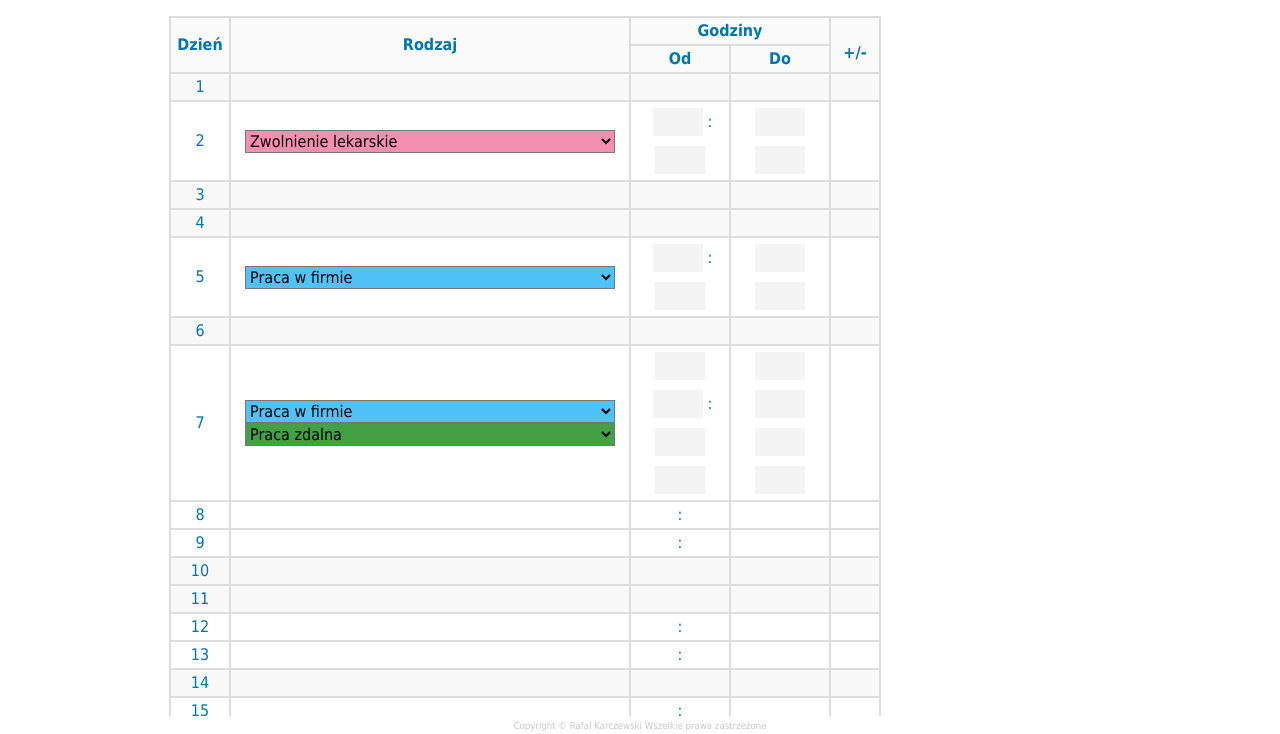
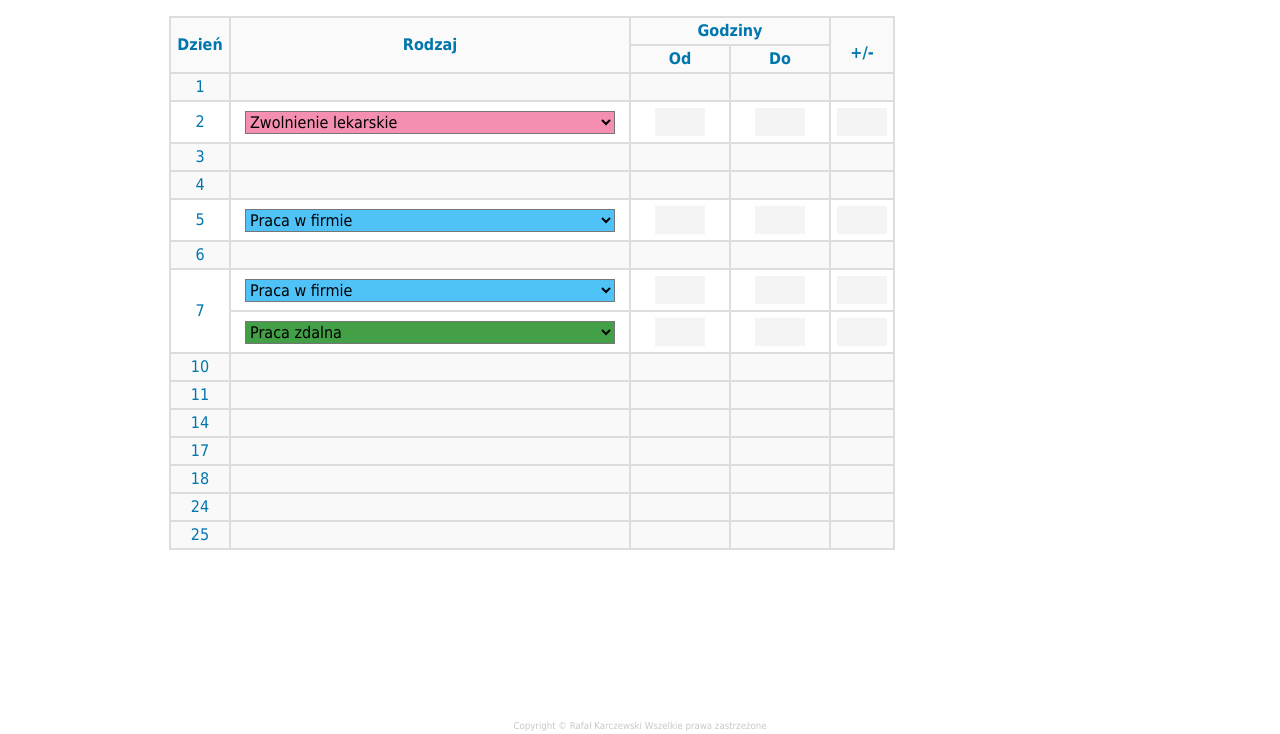
Before and after one commit to RafalK13/WorkTimeSettlement, a React app: page / in a window 1280 px wide. Shown: the part 64-798 px from the top of the page. Built offline with nearby package versions, Linux system fonts and the light colour scheme.

Commit message:
WorkTimeSettlement

```diff
--- a/src/components/DayComponent.js
+++ b/src/components/DayComponent.js
@@ -120,13 +120,10 @@
 
     return 0;
 }
-// function filterTable(day, item) {
-//     return day === item;
-// }
-// function daneZBazy.filter(filterTable.bind(this, dayToCompare));
 
 const DayComponent = (props) => {
 
+    let dane = [];
     const days = daysTab(props.dataRozl);
     const rows = days.map((item) => {
 
@@ -143,16 +140,15 @@
         }
         let lp = item.day.getDate();
 
-        const dane = daneZBazySort.filter((daneItem) => {
+        dane = daneZBazySort.filter((daneItem) => {
             return getDataRaf(item.day).getTime() === getDataRaf(daneItem.data).getTime()
         })
         return (
-            <tr key={item.day.getDate()} className="">
-                <RowComponent lp={lp} tab={dane} />
-            </tr>
+            <RowComponent lp={lp} tab={dane} />
         )
     })
 
+    console.log(daneZBazySort);
     return (
         <>
             <table>
--- a/src/components/RowComponent.js
+++ b/src/components/RowComponent.js
@@ -1,74 +1,44 @@
 import { Fragment } from 'react';
 import SelectComponent from './SelectComponent'
-// import '../styles/DayComponent.scss'
 import '../styles/RowComponent.scss'
 
+const RowComponent = (props) => {
 
-const RowComponent = (props) => {
     const { lp, tab } = props;
-    const p1 = <Fragment key={lp + "-"}>
-        <td>{lp}</td>
-        <td>
-            {
-                tab.map((index) => {
-                    return <SelectComponent id={index.rodzaj} />
-                })
-            }
-        </td>
-        <td>
-            <div>
-                {
-                    tab.map((index) => {
-                        return <input className='time' />
-                    })
-                }
-        :
-            {
-                    tab.map((index) => {
-                        return <input className='time' />
-                    })
-                }
-            </div>
 
-        </td>
-        <td>
-            <div>
-                {
-                    tab.map((index) => {
-                        return <input className='time' />
-                    })
-                }
-                {
-                    tab.map((index) => {
-                        return <input className='time' />
-                    })
-                }
-            </div>
-        </td>
-        <td></td>
-    </Fragment>
+    const nrRows = tab.length;
 
+    const getFirstCol = (index) => {
 
+        if (nrRows > 1 && index === 0)
+            return (<td rowSpan={nrRows}>{lp}</td>)
 
-    // const p2 = <tr  >
-    //     <td><OptComponent tab={tabIn} /></td>
-    //     <td></td>
-    //     <td></td>
-    //     <td></td>
+        if (nrRows > 1 && index > 0)
+            return null;
 
-    // </tr >
+        return (<td >{lp}</td>)
+    }
 
-    //const tab = [p1]
+    const row = tab.map((index, i) => {
+        return (
+            <tr key={index.id + "-" + i} >
+                {getFirstCol(i)}
+
+                <td className='rodzaj'>
+                    {<SelectComponent id={index.rodzaj} />}
+                </td>
+                <td className='Od'> <input className='time' /></td>
+                <td className='Do'> <input className='time' /></td>
+                <td> <input className='time' /></td>
+            </tr>
+        )
+    })
 
     return (
         <>
-
-
-            {p1}
-
-
-
-
+            <Fragment key={lp + "-"}>
+                {row}
+            </Fragment>
         </>
     );
 }
--- a/src/components/SelectComponent.js
+++ b/src/components/SelectComponent.js
@@ -9,7 +9,6 @@
     const [idSel, setIdSel] = useState(id);
 
     function changeElement(event) {
-
         setColorSel(tab[event.target.value].color);
         setIdSel(event.target.value);
     }
--- a/src/styles/RowComponent.scss
+++ b/src/styles/RowComponent.scss
@@ -1,4 +1,9 @@
 // @use './SelectComponent.scss'
+$col1Width : 60px;
+$col2Width : 400px;
+$colOdWidth : 100px;
+$colDoWidth : 100px;
+$col5Width : 50px;
 
 .time {
     width:50px;
@@ -9,3 +14,7 @@
     padding:2px;
 margin:5px
 }
+
+.rowW {
+    width: $col2Width + $colOdWidth + $colDoWidth + $col5Width;
+}
```
